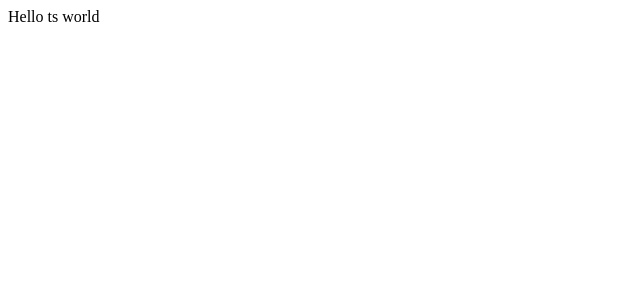
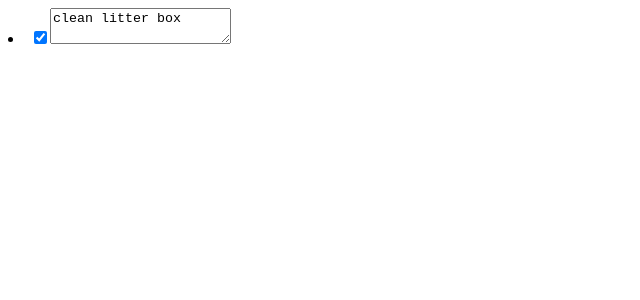
Before and after one commit to deaconpoon/text-app, a React (Create React App) app: page / in a window 1280 px wide. Shown: the top 300 px of the page, without its empty margins (0-640 px from the left). Built offline with nearby package versions, Linux system fonts and the light colour scheme.

Commit message:
Add textNode interface and TextNodeItem

```diff
--- a/src/App.tsx
+++ b/src/App.tsx
@@ -1,7 +1,13 @@
 import React from "react";
+import { TextNodeItem } from "./TextNodeItem";
+
+const textNodes: Array<TextNode> = [
+  { text: "clean litter box", complete: true, priority: 1 },
+  { text: "walk the cat", complete: false, priority: 2 },
+];
 
 const App: React.FC = () => {
-  return <div>Hello ts world</div>;
+  return <TextNodeItem textNode={textNodes[0]}></TextNodeItem>;
 };
 
 export default App;
--- /dev/null
+++ b/src/TextNodeItem.tsx
@@ -0,0 +1,16 @@
+import React from "react";
+
+interface TextNodeItemProps {
+  textNode: TextNode;
+}
+
+export const TextNodeItem: React.FC<TextNodeItemProps> = ({ textNode }) => {
+  return (
+    <li>
+      <label>
+        <input type="checkbox" checked={textNode.complete}></input>
+        <textarea>{textNode.text}</textarea>
+      </label>
+    </li>
+  );
+};
--- /dev/null
+++ b/src/types.d.ts
@@ -0,0 +1,5 @@
+type TextNode = {
+  text: string;
+  complete: boolean;
+  priority: number;
+};
```
